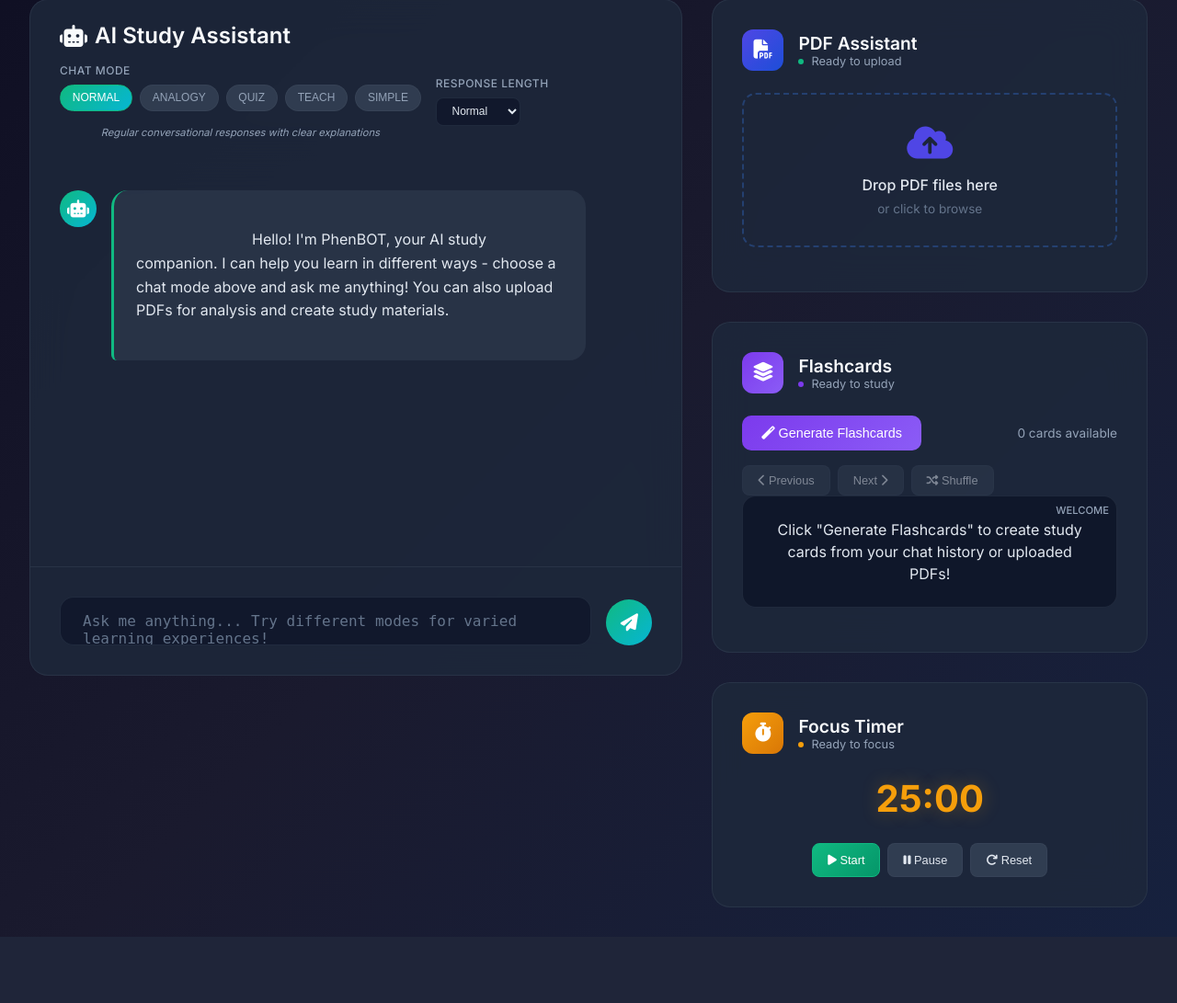
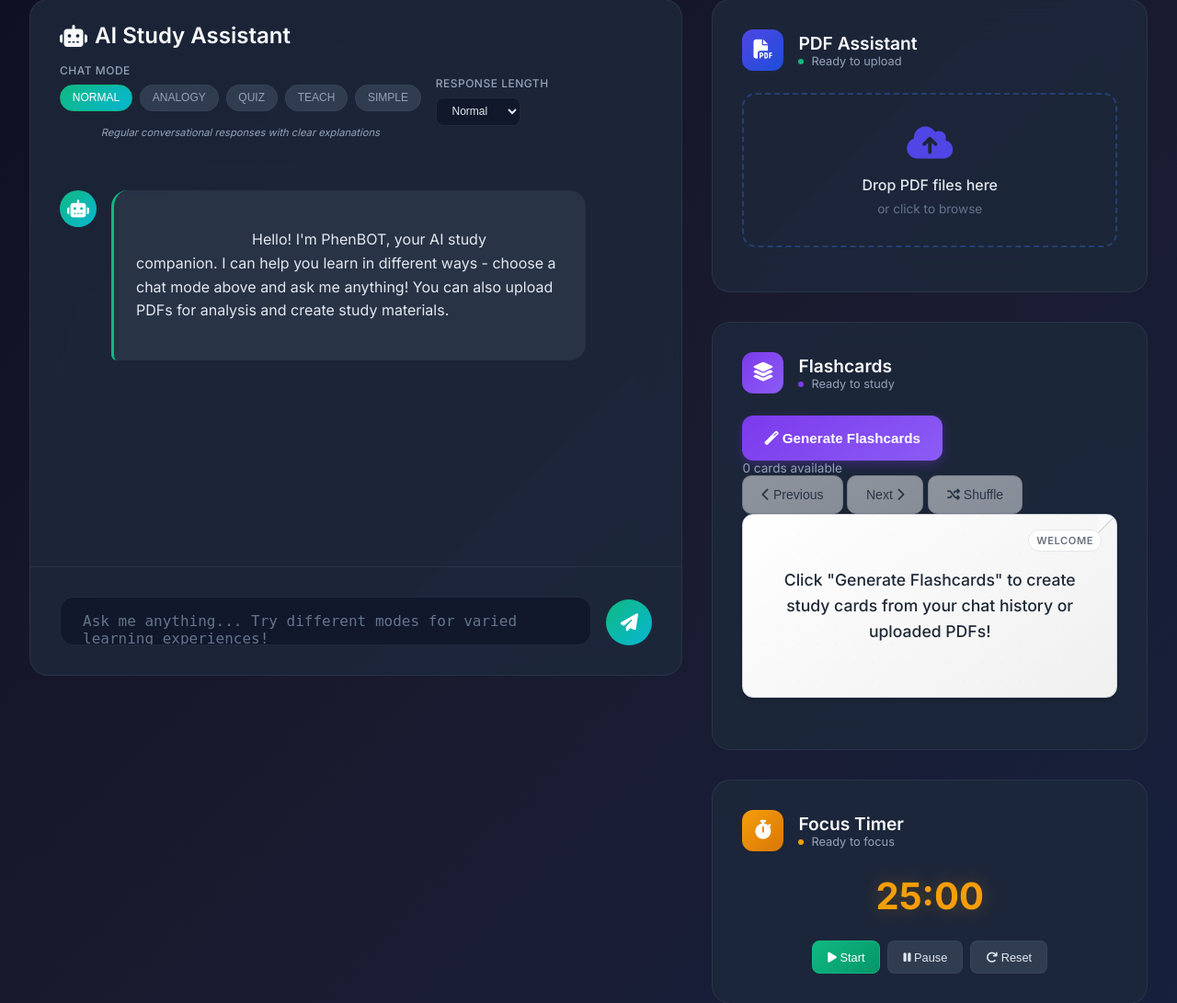
Before and after one commit to AshrithPuppala/PhenBot, a Flask app: page /dashboard in a window 1280 px wide. Shown: the part 97-1188 px from the top of the page at 92% size. Before the commit the page ends 1084 px from the top, so only its background shows below. Run offline with Flask 3, Linux system fonts and the light colour scheme; the visitor is signed in with stand-in values (Sample User, id 1); data that the repository does not hold is empty.

Commit message:
Update dashboard.html

```diff
--- a/templates/dashboard.html
+++ b/templates/dashboard.html
@@ -669,99 +669,154 @@
         }
 
         /* Flashcard Styles */
+       /* REPLACE the existing flashcard styles with these: */
 .flashcard {
-            background: rgba(15, 23, 42, 0.9);
-            border: 1px solid var(--card-border);
-            border-radius: 15px;
-            padding: 1.5rem;
-            margin-bottom: 1rem;
+    background: linear-gradient(145deg, #ffffff, #f0f0f0);
+    border: 1px solid #d1d5db;
+    border-radius: 12px;
+    padding: 2rem;
+    margin-bottom: 1.5rem;
     cursor: pointer;
-            transition: all 0.3s ease;
+    transition: all 0.4s ease;
     position: relative;
-            min-height: 120px;
+    min-height: 200px;
     display: flex;
     align-items: center;
     justify-content: center;
     text-align: center;
+    box-shadow:
+        0 4px 6px rgba(0, 0, 0, 0.1),
+        0 1px 3px rgba(0, 0, 0, 0.08);
+    transform-style: preserve-3d;
+    perspective: 1000px;
 }
 
 .flashcard:hover {
-            transform: translateY(-2px);
-            box-shadow: 0 10px 30px rgba(0, 0, 0, 0.3);
+    transform: translateY(-5px) rotateY(2deg);
+    box-shadow:
+        0 12px 24px rgba(0, 0, 0, 0.15),
+        0 6px 12px rgba(0, 0, 0, 0.1);
 }
 
 .flashcard.flipped {
-            background: rgba(79, 70, 229, 0.1);
+    background: linear-gradient(145deg, #e8f4fd, #dbeafe);
     border-color: var(--primary-blue);
+    transform: rotateY(180deg);
+    animation: flip 0.6s ease-in-out;
+}
+
+@keyframes flip {
+    0% { transform: rotateY(0deg); }
+    50% { transform: rotateY(90deg) scale(0.95); }
+    100% { transform: rotateY(180deg); }
 }
 
 .flashcard-content {
-            font-size: 1rem;
-            line-height: 1.5;
+    font-size: 1.1rem;
+    line-height: 1.6;
     word-wrap: break-word;
+    color: #1f2937;
+    font-weight: 500;
+    max-width: 100%;
+}
+
+.flashcard.flipped .flashcard-content {
+    color: #1e40af;
+    font-weight: 400;
 }
 
 .flashcard-indicator {
     position: absolute;
-            top: 0.5rem;
-            right: 0.5rem;
+    top: 1rem;
+    right: 1rem;
     font-size: 0.7rem;
-            color: var(--text-muted);
+    color: #6b7280;
     text-transform: uppercase;
+    font-weight: 600;
+    letter-spacing: 0.5px;
+    background: rgba(255, 255, 255, 0.8);
+    padding: 0.25rem 0.5rem;
+    border-radius: 20px;
+    border: 1px solid #e5e7eb;
+}
+
+.flashcard.flipped .flashcard-indicator {
+    background: rgba(219, 234, 254, 0.9);
+    color: #1e40af;
+    border-color: #93c5fd;
+}
+
+/* Add a subtle paper texture */
+.flashcard::before {
+    content: '';
+    position: absolute;
+    top: 0;
+    left: 0;
+    right: 0;
+    bottom: 0;
+    background-image:
+        radial-gradient(circle at 1px 1px, rgba(0,0,0,0.05) 1px, transparent 0);
+    background-size: 20px 20px;
+    border-radius: 12px;
+    pointer-events: none;
+    opacity: 0.3;
+}
+
+/* Add corner fold effect */
+.flashcard::after {
+    content: '';
+    position: absolute;
+    top: 0;
+    right: 0;
+    width: 20px;
+    height: 20px;
+    background: linear-gradient(-45deg, transparent 46%, #d1d5db 50%, #f9fafb 54%);
+    border-top-right-radius: 12px;
+}
+        /* REPLACE the nav-btn styles with these: */
+.nav-btn {
+    background: linear-gradient(145deg, #ffffff, #f3f4f6);
+    color: #374151;
+    border: 1px solid #d1d5db;
+    padding: 0.75rem 1.25rem;
+    border-radius: 10px;
+    cursor: pointer;
+    font-size: 0.875rem;
     font-weight: 500;
-        }
-
-        .flashcard-controls {
-            display: flex;
-            justify-content: space-between;
-            align-items: center;
-            margin-bottom: 1rem;
-            flex-wrap: wrap;
-            gap: 1rem;
-        }
-
-        .flashcard-nav {
-            display: flex;
-            gap: 0.5rem;
-        }
-
-        .nav-btn {
-            background: rgba(71, 85, 105, 0.5);
-            color: var(--text-secondary);
-            border: 1px solid var(--card-border);
-            padding: 0.5rem 1rem;
-            border-radius: 8px;
-            cursor: pointer;
-            font-size: 0.8rem;
     transition: all 0.3s ease;
+    box-shadow: 0 2px 4px rgba(0, 0, 0, 0.05);
 }
 
 .nav-btn:hover {
-            background: rgba(71, 85, 105, 0.8);
+    background: linear-gradient(145deg, #f9fafb, #ffffff);
+    transform: translateY(-2px);
+    box-shadow: 0 4px 8px rgba(0, 0, 0, 0.1);
 }
 
 .nav-btn:disabled {
     opacity: 0.5;
     cursor: not-allowed;
+    transform: none;
+    box-shadow: none;
 }
 
 .generate-flashcards-btn {
-            background: linear-gradient(135deg, var(--primary-purple), #8b5cf6);
+    background: linear-gradient(145deg, var(--primary-purple), #8b5cf6);
     color: white;
     border: none;
-            padding: 0.7rem 1.3rem;
-            border-radius: 10px;
+    padding: 1rem 1.5rem;
+    border-radius: 12px;
     cursor: pointer;
-            font-weight: 500;
-            font-size: 0.9rem;
+    font-weight: 600;
+    font-size: 0.95rem;
     transition: all 0.3s ease;
+    box-shadow: 0 4px 12px rgba(124, 58, 237, 0.3);
 }
 
 .generate-flashcards-btn:hover {
-            transform: translateY(-2px);
-            box-shadow: 0 8px 25px rgba(124, 58, 237, 0.3);
-        }
-
+    transform: translateY(-3px);
+    box-shadow: 0 8px 20px rgba(124, 58, 237, 0.4);
+}
         .flashcard-counter {
             color: var(--text-muted);
             font-size: 0.85rem;
@@ -1102,6 +1157,7 @@
         }
 
         // Enhanced send message function with mode support
+       // REPLACE the existing sendMessage function with this:
 async function sendMessage() {
     const input = document.getElementById('chatInput');
     const message = input.value.trim();
@@ -1129,25 +1185,27 @@
             body: JSON.stringify({
                 message: message,
                 mode: currentMode,
-                        length: responseLength,
-                        pdf_context: currentPDF ? currentPDF.name : null
+                length: responseLength
             })
         });
 
+        if (!response.ok) {
+            throw new Error(`Server error: ${response.status}`);
+        }
+
         const data = await response.json();
 
         // Remove loading message
         loadingMessage.remove();
 
-                // Check if response is successful
-                if (response.ok && data.response) {
+        if (data.response) {
             addMessage(data.response, 'bot');
         } else {
-                    addMessage(`Error: ${data.error || 'Failed to get response'}`, 'bot');
+            addMessage(`Error: ${data.error || 'No response received'}`, 'bot');
         }
     } catch (error) {
         loadingMessage.remove();
-                addMessage(`Network error: ${error.message}`, 'bot');
+        addMessage(`Connection error: ${error.message}. Please check if the server is running.`, 'bot');
         console.error('Chat error:', error);
     } finally {
         sendBtn.disabled = false;
```
Lines whose indentation alone changed are shown as unchanged.
